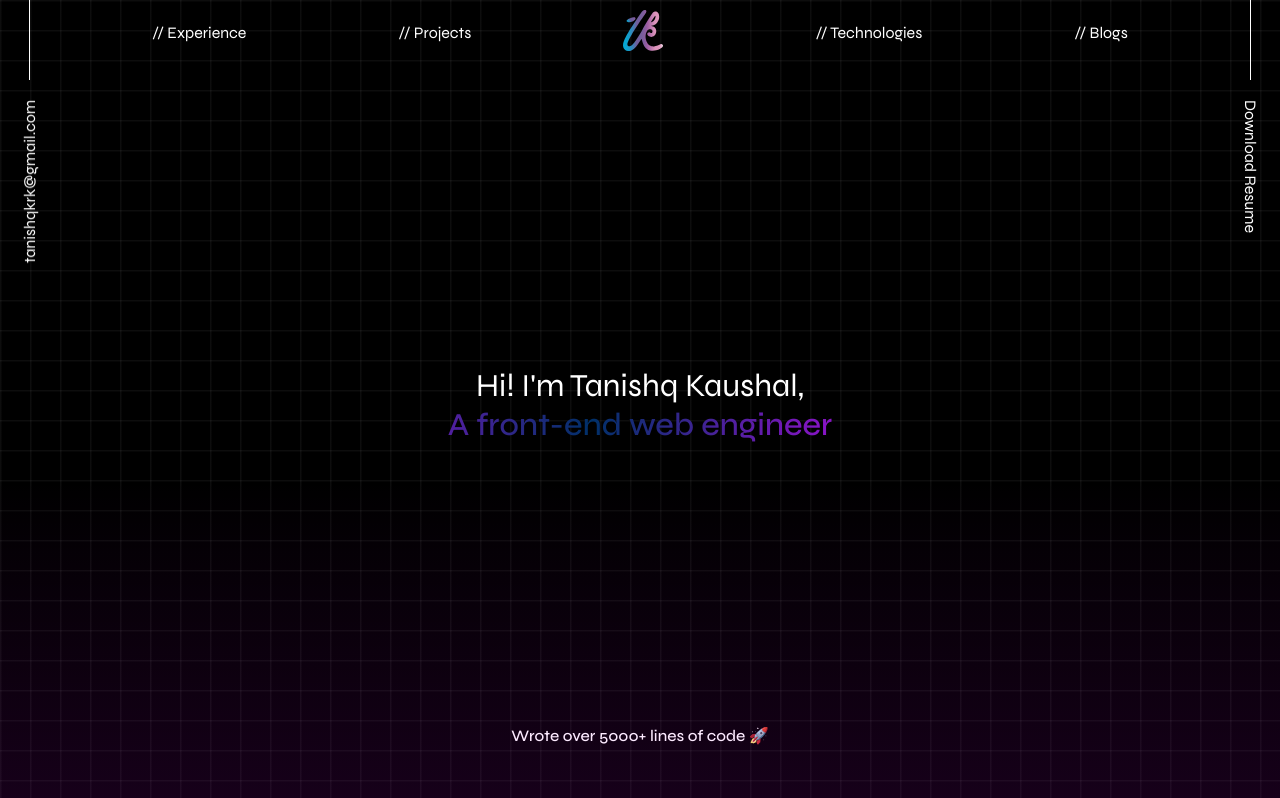
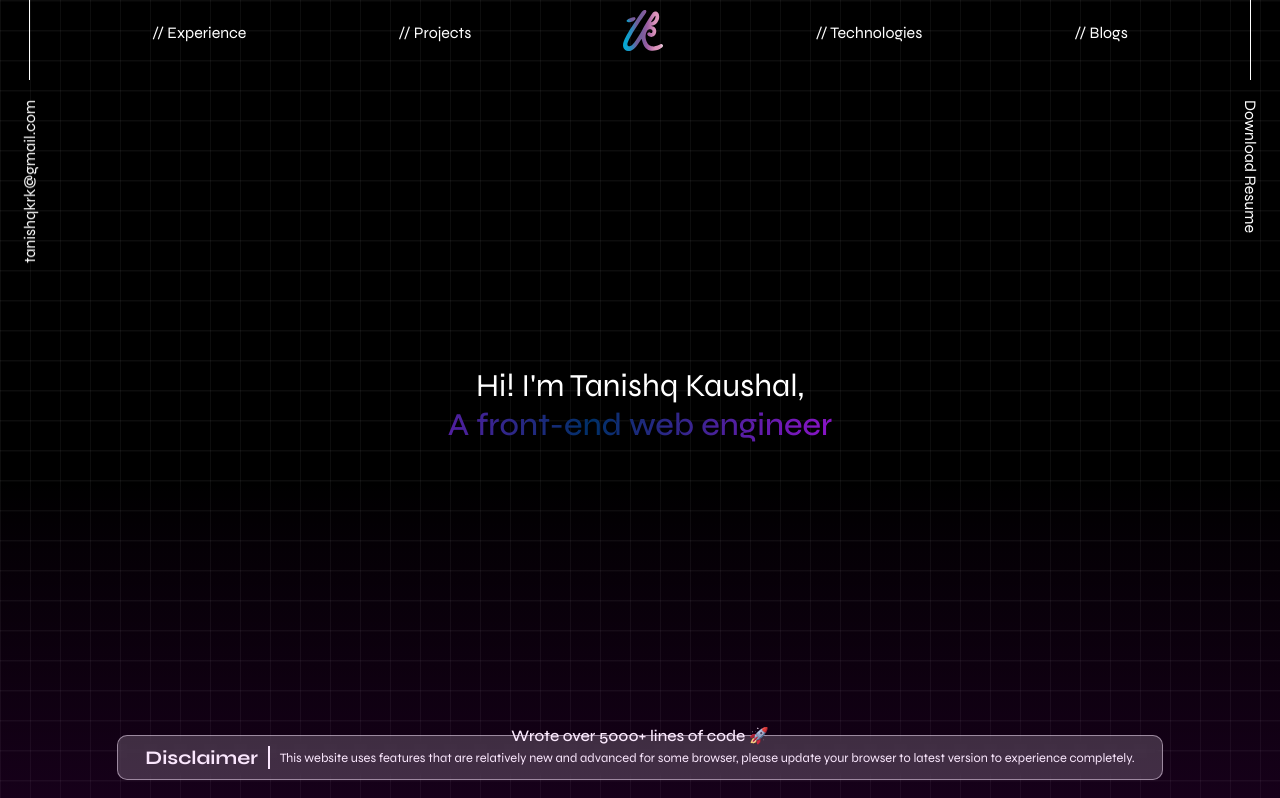
Before and after one commit to tanishqkrk/portfolio, a React (Vite) app: page / in a window 1280 px wide. Shown: the top 798 px of the page. Built offline with nearby package versions, Linux system fonts and the light colour scheme.

Commit message:
added notification

```diff
--- a/src/App.jsx
+++ b/src/App.jsx
@@ -11,19 +11,32 @@ import Resume from './components/Resume/Resume'
 import Footer from './components/Footer/Footer'
 
 const App = () => {
+  const notification = useRef();
+  useEffect(() => {
+    const timer = setTimeout(() => {
+      notification.current.style.animation = 'disappear 8s'
+    }, 3000)
+    return () => clearTimeout(timer)
+  })
+
   const overlay = useRef();
   const hoverOverlay = (e) => {
     let rect = overlay.current.getBoundingClientRect();
     let mouseX = e.clientX - rect.left;
     let mouseY = e.clientY - rect.top;
     overlay.current.style.opacity = `1`;
-    overlay.current.style.background = `radial-gradient(circle at  ${mouseX}px ${mouseY}px, rgba(255,255,255,0.04) 0%, transparent calc(6% + 0px)) no-repeat border-box border-box`;
+    overlay.current.style.background = `radial-gradient(circle at  ${mouseX}px ${mouseY}px, rgba(255,255,255,0.05) 0%, transparent calc(5% + 0px)) no-repeat border-box border-box`;
     // console.log(1)
   }
 
 
   return (
     <div ref={overlay} onMouseMove={hoverOverlay} className='app'>
+      <div ref={notification} className="notification">
+        <h4>Disclaimer</h4>
+        <p>This website uses features that are relatively new and advanced for some browser, please update your browser to latest version to experience completely.</p>
+        {/* <button>✅</button> */}
+      </div>
       <Navbar />
       <Socials />
       <Resume />
--- a/src/theme/App.css
+++ b/src/theme/App.css
@@ -8,7 +8,7 @@ body {
   /* background-color: #000000; */
   opacity: 1;
   /* background-image: linear-gradient(rgba(255, 255, 255, 0.1) 1px, transparent 1px), linear-gradient(to right, rgba(255, 255, 255, 0.1) 1px, transparent 1px); */
-  background-image: linear-gradient(rgba(255, 255, 255, 0.05) 1px, transparent 2px), linear-gradient(to right, rgba(255, 255, 255, 0.05) 1px, #000000 2px);
+  background-image: linear-gradient(rgba(255, 255, 255, 0.05) 1px, transparent 2px), linear-gradient(to right, rgba(255, 255, 255, 0.05) 1px, #000000 1px);
   background-size: 30px 30px;
   user-select: none;
   overflow-x: hidden;
@@ -21,3 +21,85 @@ body {
   /* z-index: -100; */
   /* background: white; */
 }
+
+.notification {
+  position: fixed;
+  bottom: 20px;
+  right: 50%;
+  transform: translateX(50%);
+  background: grey;
+  width: 80%;
+  display: flex;
+  /* flex-direction: column; */
+  justify-content: center;
+  align-items: center;
+  text-align: center;
+  /* height: 80px; */
+  padding: 10px;
+  border-radius: 10px;
+  background: rgba(255, 255, 255, 0.2);
+  -webkit-backdrop-filter: blur(5px);
+  backdrop-filter: blur(5px);
+  border: 1px solid rgba(255, 255, 255, .5);
+  opacity: 0;
+  /* animation: disappear 5s; */
+}
+
+.notification:hover {
+  animation: none;
+}
+
+.notification::before {
+  filter: blur(5px);
+  border-radius: 10px;
+  animation: textGradient 3s linear infinite;
+  /* padding: 5px; */
+  z-index: -1 !important;
+  /* content: ''; */
+  width: 100%;
+  height: 100%;
+  position: absolute;
+  /* background-color: rgb(27, 27, 27); */
+  background: var(--linear-gradient);
+  background-size: 200%;
+}
+
+.notification h4 {
+  font-size: 1.2em;
+  margin: 0;
+  padding-right: 10px;
+  margin-right: 10px;
+  border-right: 2px solid white;
+}
+
+.notification p {
+  font-size: 0.8em;
+  display: flex;
+  align-items: center;
+  padding: 0;
+  margin: 0;
+}
+
+.notification button {
+  background: none;
+  font-size: 1.5em;
+  border: none;
+  border-radius: 2px;
+  margin: 0 5px;
+}
+
+@keyframes disappear {
+  0% {
+    opacity: 0;
+  }
+
+  50% {
+    opacity: 1;
+  }
+
+  100% {
+    opacity: 0;
+  }
+}
+
+/* @media(max) */
```
